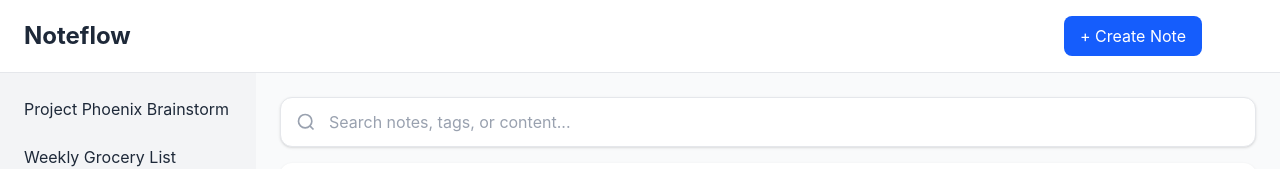
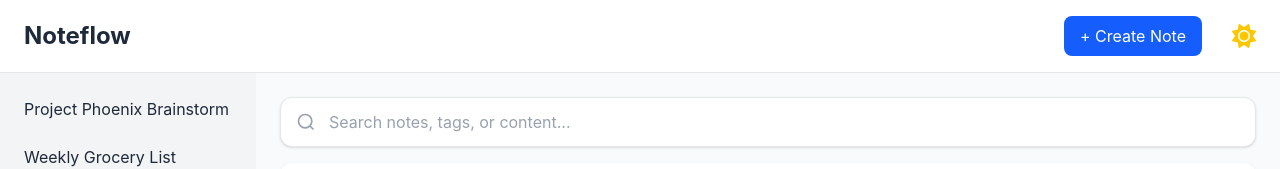
Before and after one commit to bhargablinx/noteflow, a React (Vite) app: page / in a window 1280 px wide. Shown: the top 169 px of the page. Built offline with nearby package versions, Linux system fonts and the light colour scheme.

Commit message:
Icon change and logic for Theme switch

```diff
--- a/src/components/Header.jsx
+++ b/src/components/Header.jsx
@@ -35,24 +35,20 @@ export default function Header() {
                 </h1>
                 <div className="flex items-center gap-[30px]">
                     <button
-                        className="bg-blue-600 hover:bg-blue-700
-                            text-white px-4 py-2 rounded-lg
-                            transition-colors duration-200"
+                        className="bg-blue-600 hover:bg-blue-700 text-white px-4 py-2 rounded-lg transition-colors duration-200"
                         onClick={() => setIsModalOpen(true)}
                     >
                         + Create Note
                     </button>
-                    {theme == "light" ? (
-                        <i
-                            onClick={toggleTheme}
-                            class="fa-solid fa-sun text-2xl text-white cursor-pointer"
-                        ></i>
-                    ) : (
-                        <i
-                            onClick={toggleTheme}
-                            class="fa-solid fa-moon text-2xl text-black cursor-pointer"
-                        ></i>
-                    )}
+
+                    <i
+                        className={`fa-solid ${
+                            theme === "light"
+                                ? "fa-sun text-yellow-400"
+                                : "fa-moon text-gray-800"
+                        } text-2xl cursor-pointer`}
+                        onClick={toggleTheme}
+                    ></i>
                 </div>
             </header>
 
```
